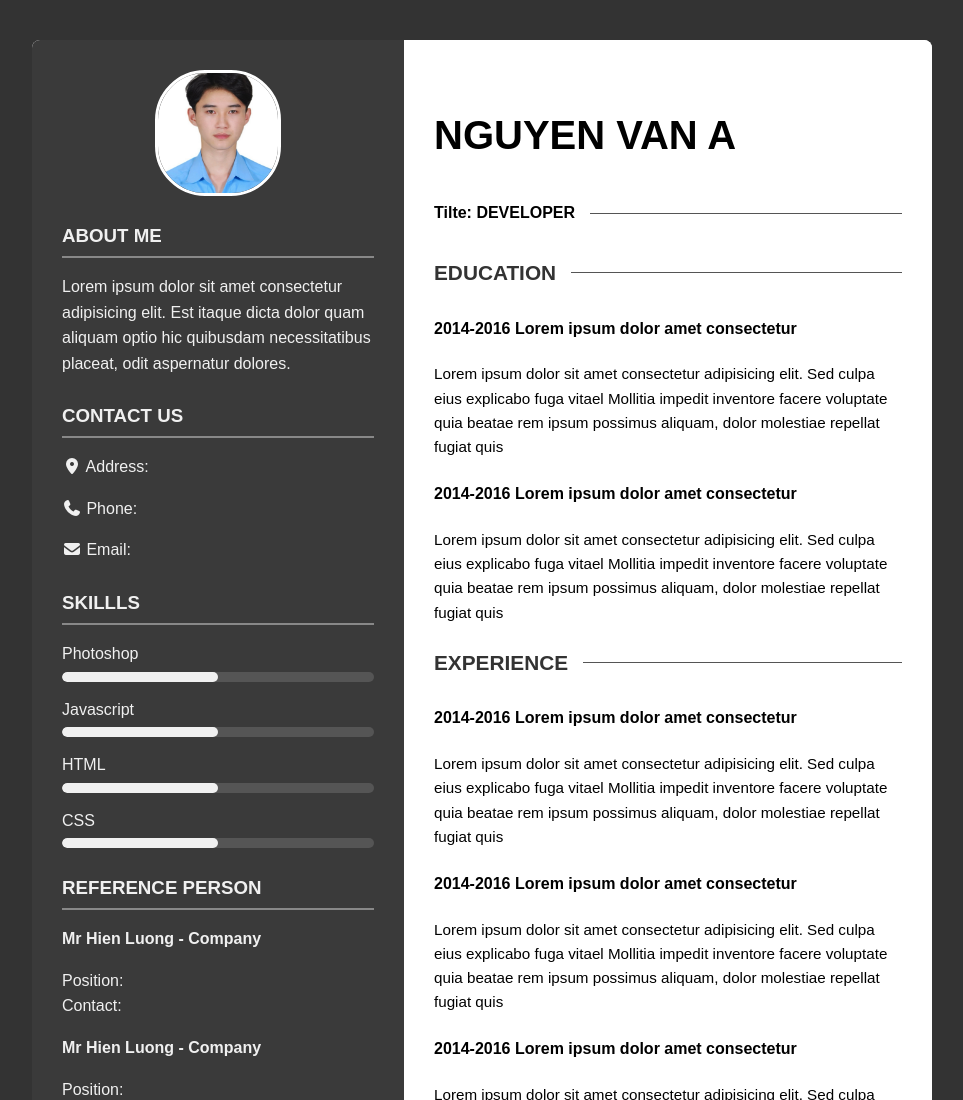
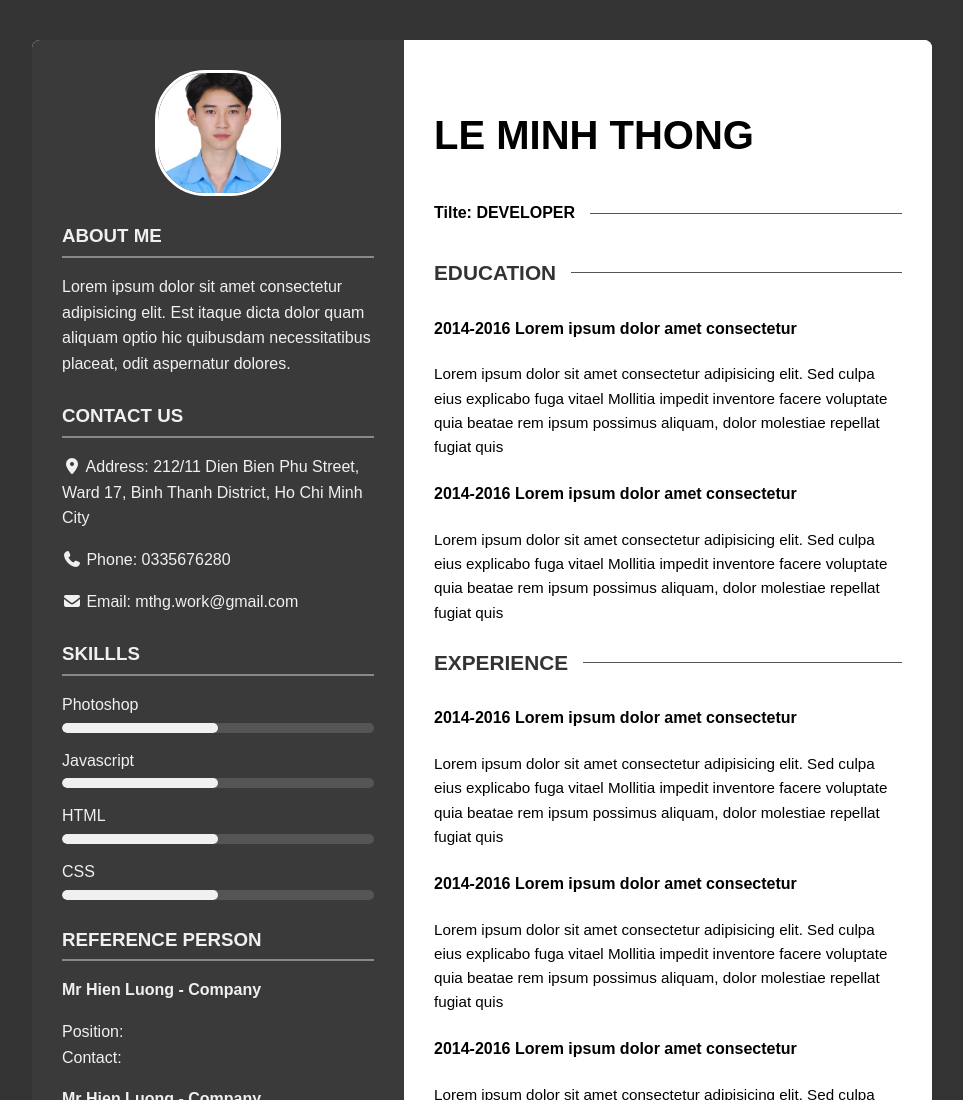
Before and after one commit to mthg12/CV, a plain HTML site: page index.html in a window 1280 px wide. Shown: the top 1100 px of the page, without its empty margins (158-1121 px from the left). Drawn offline with Linux system fonts and the light colour scheme.

Commit message:
Update index.html

```diff
--- a/index.html
+++ b/index.html
@@ -21,15 +21,15 @@
                 <h3>CONTACT US</h3>
                 <p>
                     <i class="fa-solid fa-location-dot"></i>
-                    Address:
+                    Address: 212/11 Dien Bien Phu Street, Ward 17, Binh Thanh District, Ho Chi Minh City
                 </p>
                 <p>
                     <i class="fa-solid fa-phone"></i>
-                    Phone:
+                    Phone: 0335676280
                 </p>
                 <p>
                     <i class="fa-solid fa-envelope"></i>
-                    Email:
+                    Email: mthg.work@gmail.com
                 </p>
             </section>
             <section>
@@ -79,7 +79,7 @@
         </div>
         <div class="right-column">
             <section class="header">
-                <h1>NGUYEN VAN A</h1>
+                <h1>LE MINH THONG</h1>
                 <div class="title">
                     <span><strong>Tilte: DEVELOPER</strong></span>
                 </div>
```
